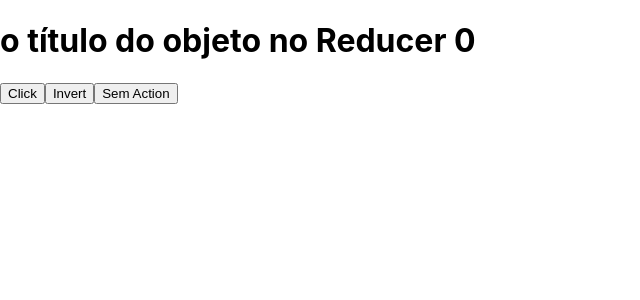
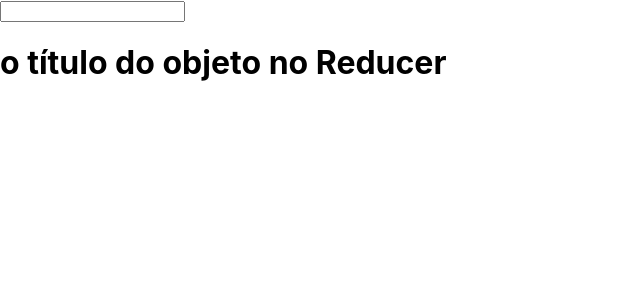
Before and after one commit to francoso77/project-2, a React (Create React App) app: page / in a window 1280 px wide. Shown: the top 300 px of the page, without its empty margins (0-640 px from the left). Built offline with nearby package versions, Linux system fonts and the light colour scheme.

Commit message:
useReducer x useContext

```diff
--- a/src/App.js
+++ b/src/App.js
@@ -1,65 +1,80 @@
+import { createContext, useContext } from 'react';
+import './App.css';
+import P from 'prop-types';
 import { useReducer } from 'react';
-import './App.css';
+import { useRef } from 'react';
 
-const globalState = {
+//actions.js
+export const actions = {
+  CHANGE_TITLE: 'CHANGE_TITLE',
+};
+
+//data.js
+export const globalState = {
   title: 'o título do objeto no Reducer',
   body: 'o body do Reducer',
   counter: 0,
 };
 
-const reducer = (state, action) => {
+//Reducer.js
+export const reducer = (state, action) => {
   switch (action.type) {
-    case 'muda': {
-      console.log('chamou muda com', action.payload);
+    case actions.CHANGE_TITLE: {
+      console.log('Mudar o título');
       return { ...state, title: action.payload };
     }
-    case 'inverter': {
-      console.log('Chamou inverter');
-      const { title } = state;
-      return { ...state, title: title.split('').reverse().join('') };
-    }
   }
-  console.log('Nenhuma action encontrada...');
+  console.log(action);
   return { ...state };
 };
 
-export default function App() {
+//AppContext.jsx
+//no javascript como o value do provider é o mesmo nome do state não
+//precisa passar como valor .. state: state
+
+export const Context = createContext();
+export const AppContext = ({ children }) => {
   const [state, dispatch] = useReducer(reducer, globalState);
-  const { counter, title, body } = state;
+
+  const changeTitle = (payload) => {
+    dispatch({ type: actions.CHANGE_TITLE, payload });
+  };
 
   return (
-    <div>
-      <h1>
-        {title} {counter}
+    <>
+      <Context.Provider value={{ state, changeTitle }}>
+        {children}
+      </Context.Provider>
+    </>
+  );
+};
+
+AppContext.propTypes = {
+  children: P.node,
+};
+
+//H1 / index.jsx
+export const H1 = () => {
+  const context = useContext(Context);
+  const inputRef = useRef();
+
+  return (
+    <>
+      <input type="text" ref={inputRef} />
+      <h1 onClick={() => context.changeTitle(inputRef.current.value)}>
+        {context.state.title}
       </h1>
-      <button
-        onClick={() =>
-          dispatch({
-            type: 'muda',
-            payload: new Date().toLocaleString('pt-BR'),
-          })
-        }
-      >
-        Click
-      </button>
-      <button
-        onClick={() =>
-          dispatch({
-            type: 'inverter',
-          })
-        }
-      >
-        Invert
-      </button>
-      <button
-        onClick={() =>
-          dispatch({
-            type: 'qualquercoisa',
-          })
-        }
-      >
-        Sem Action
-      </button>
-    </div>
+    </>
+  );
+};
+
+//App.jsx
+export default function App() {
+  return (
+    <AppContext>
+      <div>
+        <H1 />
+      </div>
+    </AppContext>
   );
 }
```
Also changed, not shown: src/App_useReducer.js (added, +65 -0 lines).
